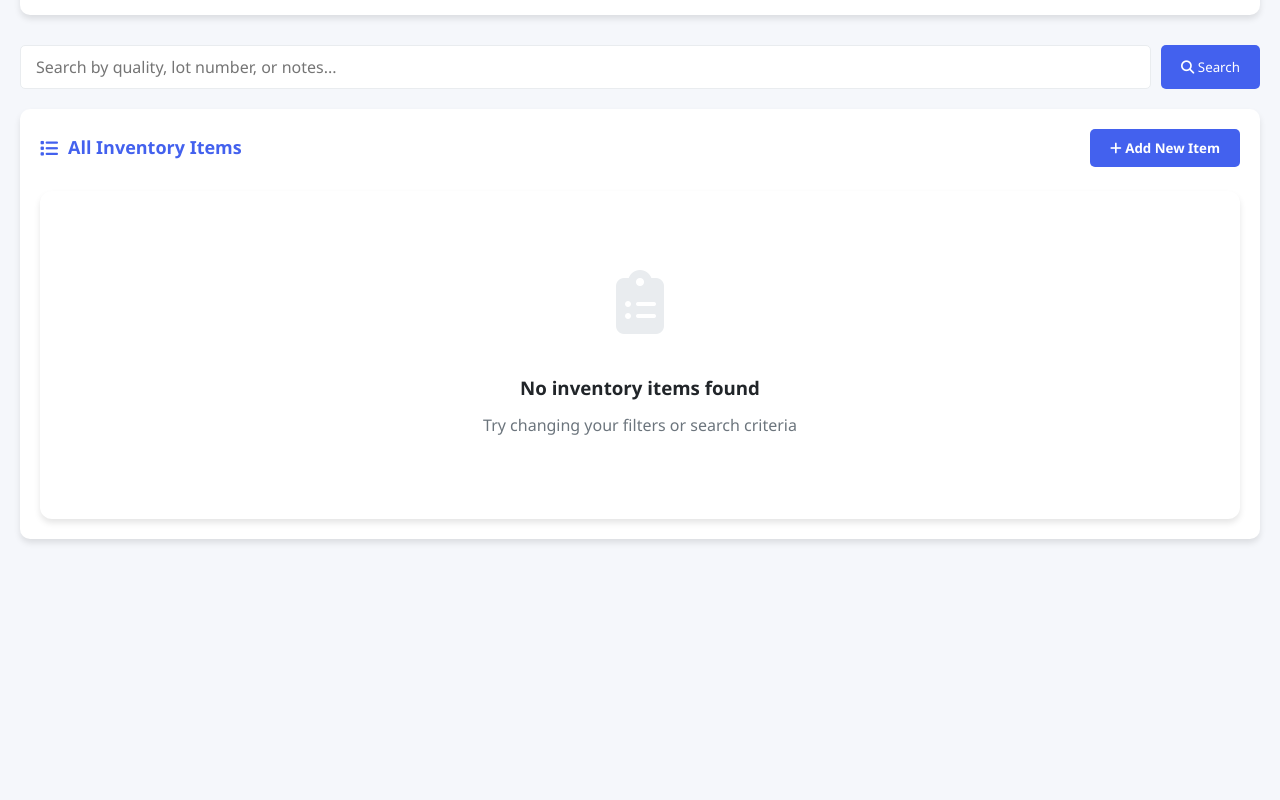
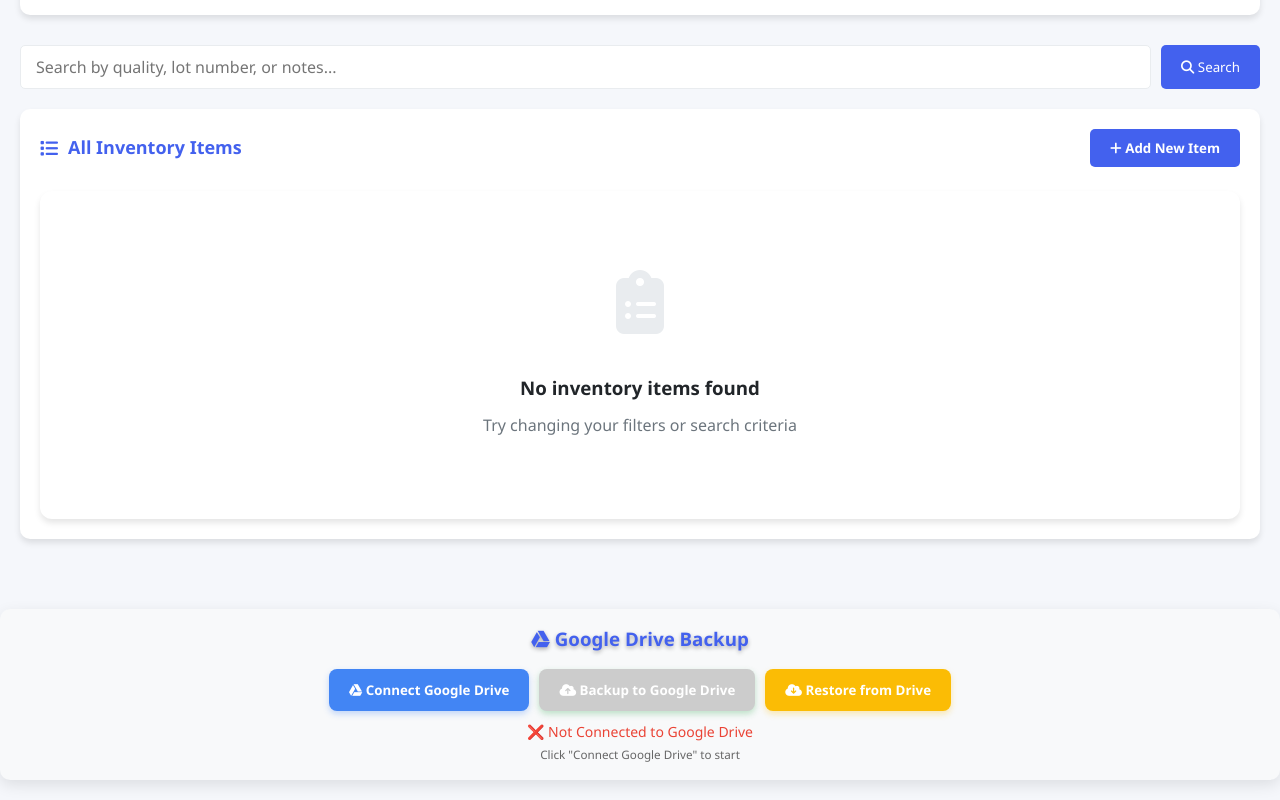
Before and after one commit to saifali7/alishanapp, a plain HTML site: page frontend/inventory.html in a window 1280 px wide. Shown: the part 533-1333 px from the top of the page. Before the commit the page ends 1122 px from the top, so only its background shows below. Drawn offline with Linux system fonts and the light colour scheme; no server answers; a script that the page names is missing.

Commit message:
Update inventory.html

```diff
--- a/frontend/inventory.html
+++ b/frontend/inventory.html
@@ -562,6 +562,44 @@
         </div>
     </div>
 
+
+
+
+
+            <!-- Yeh code kahi bhi add karein - header ke paas ya filters ke baad -->
+            <div class="google-drive-section" style="text-align: center; margin: 20px 0; padding: 15px; background: #f8f9fa; border-radius: 10px;">
+                <h3 style="color: #4361ee; margin-bottom: 15px;">
+                    <i class="fab fa-google-drive"></i> Google Drive Backup
+                </h3>
+
+                <div class="drive-buttons">
+                    <button class="btn btn-connect" onclick="connectGoogleDrive()" id="connectDriveBtn">
+                        <i class="fab fa-google-drive"></i> Connect Google Drive
+                    </button>
+
+                    <button class="btn btn-backup" onclick="backupToGoogleDrive()" id="backupDriveBtn">
+                        <i class="fas fa-cloud-upload-alt"></i> Backup to Google Drive
+                    </button>
+
+                    <button class="btn btn-restore" onclick="restoreFromGoogleDrive()" id="restoreDriveBtn">
+                        <i class="fas fa-cloud-download-alt"></i> Restore from Drive
+                    </button>
+                </div>
+
+                <div id="driveStatus" style="margin-top: 10px; font-size: 14px; color: #666;">
+                    Status: Not Connected
+                </div>
+            </div>
+
+
+
+
+
+
+
+
+
+
     <!-- Notification Container -->
     <div class="notification-container" id="notificationContainer"></div>
 
```
